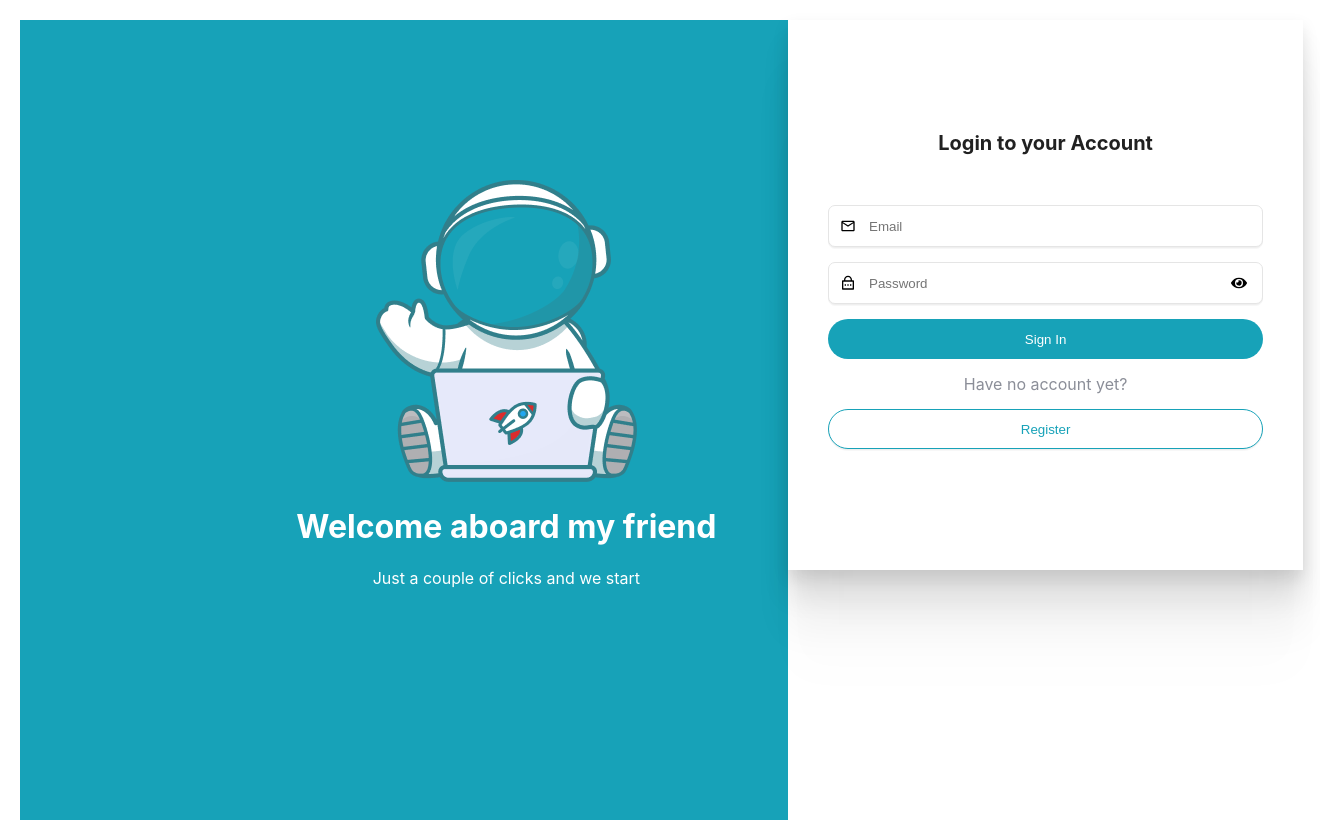
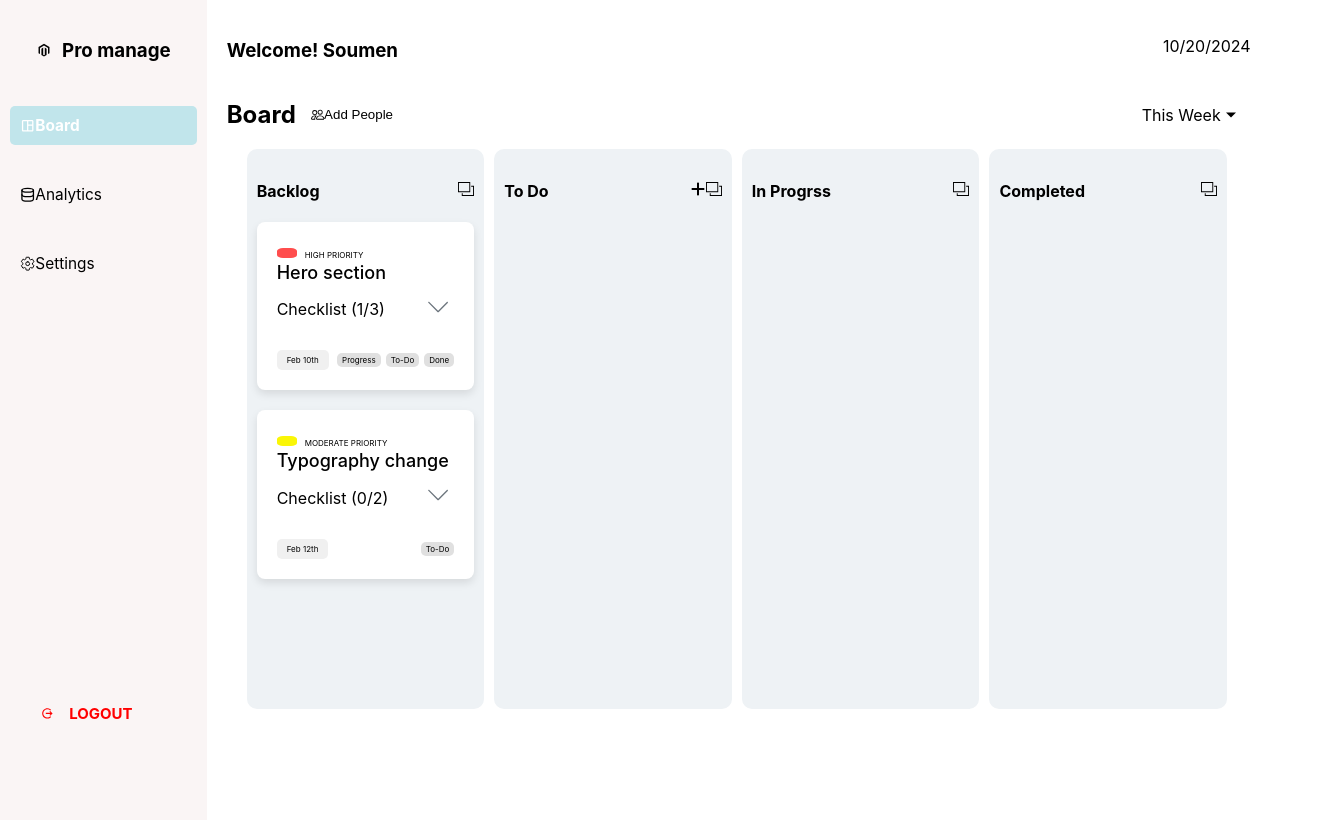
Before and after one commit to soumenz2/TaskApp, a React (Create React App) app: page / in a window 1280 px wide. Shown: the whole page, 1320 px wide, since content can reach past the window. Built offline with nearby package versions, Linux system fonts and the light colour scheme.

Commit message:
jhhjsdhjsdh

```diff
--- a/src/App.js
+++ b/src/App.js
@@ -9,7 +9,7 @@ import AnalyticsPage from './pages/Analytics/AnalyticsPage';
 import Settingspage from './pages/Settings/Settingspage';
 
 function App() {
-  const [loggedin,sertLoggedIn]=useState(false)
+  const [loggedin,sertLoggedIn]=useState(true)
   if(!loggedin){
     return(
 
```
